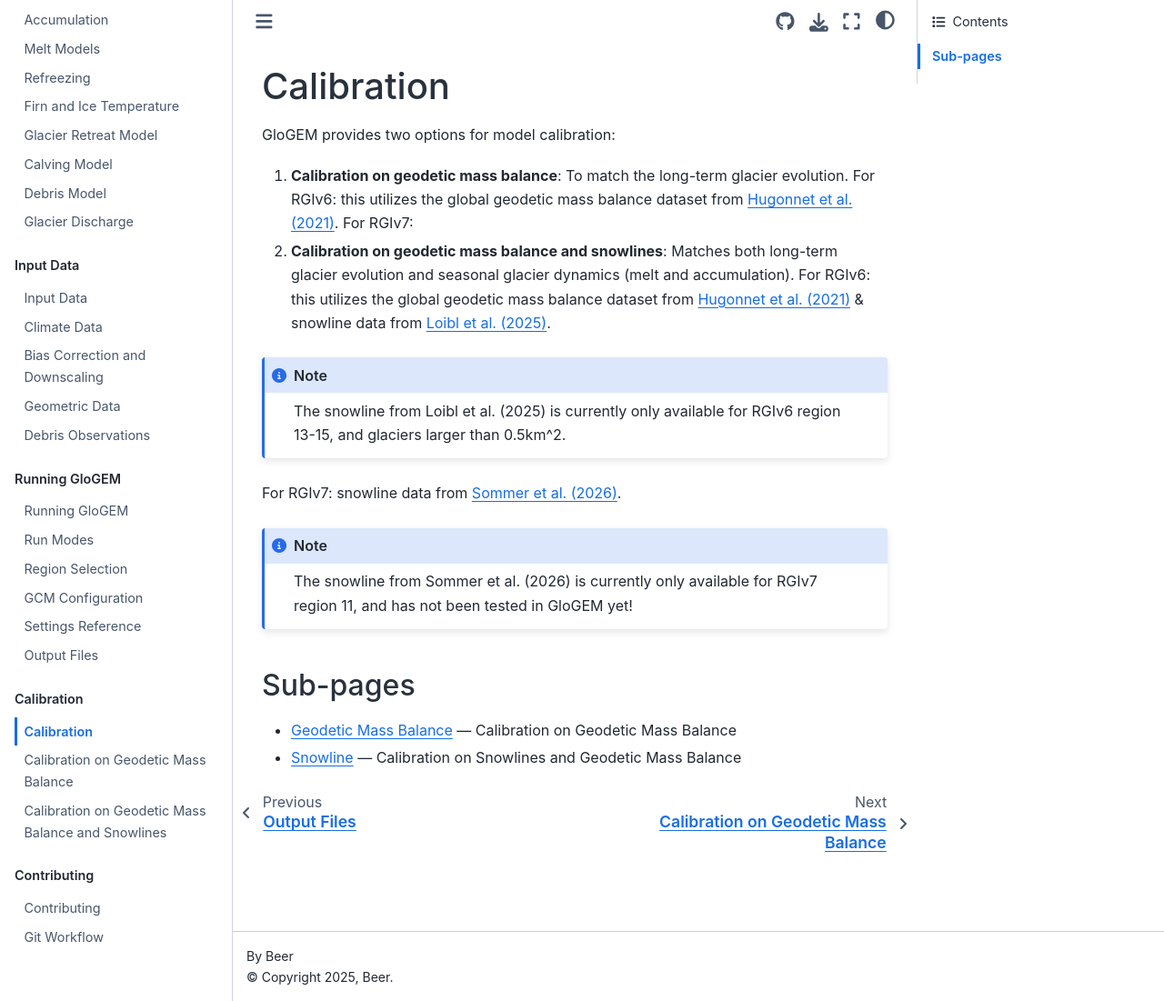
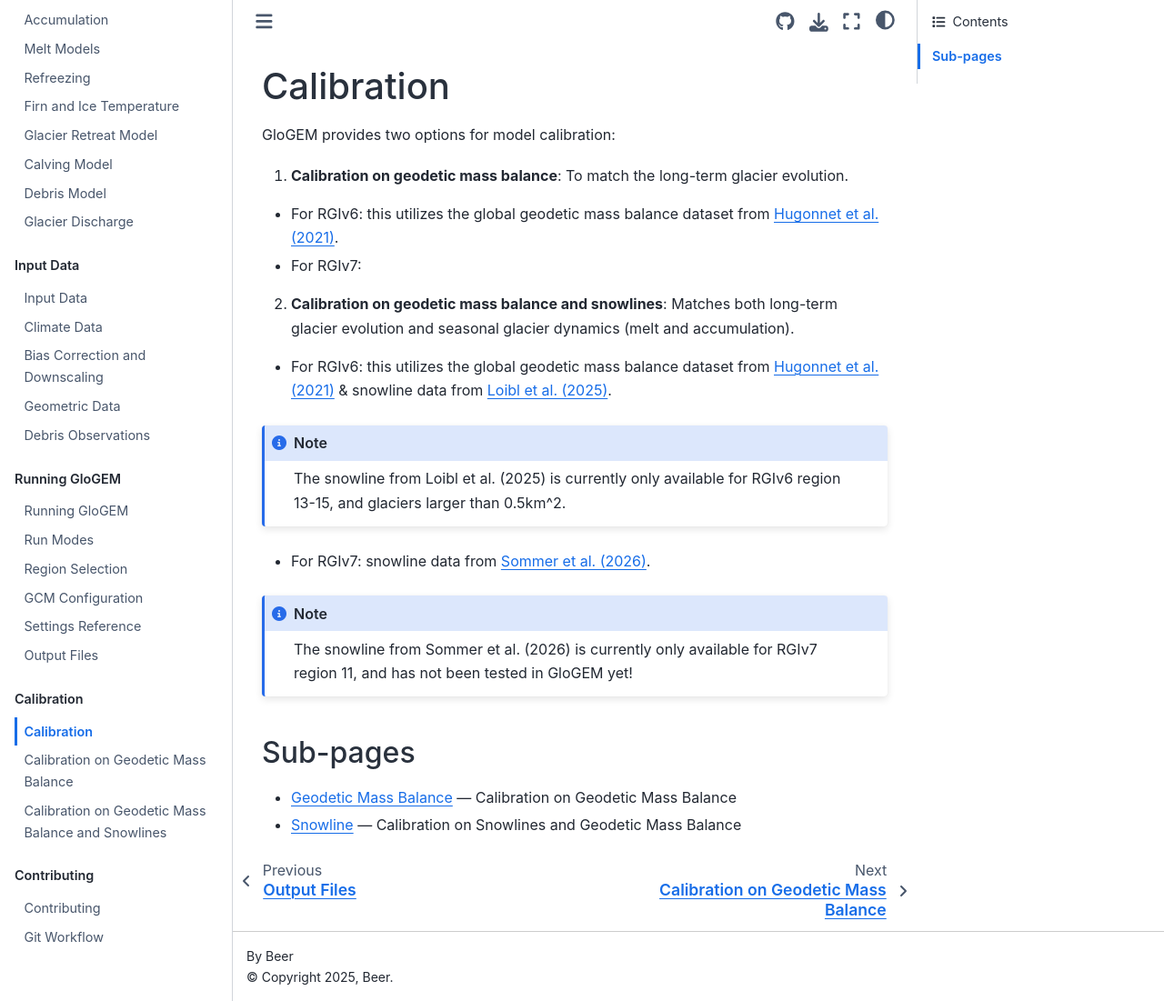
Before and after one commit to eth-vaw-glaciology/GloGEM-doc-temp, a Sphinx documentation site: the page built from docs/source/calibration/index.md, in a window 1280 px wide and 1101 px high. Shown: the whole window at 91% size. Built offline with Sphinx 7.4.7 and the Sphinx Book theme 1.1.4, drawn with Linux system fonts in a browser that asks for light colours.

Commit message:
small correction

````diff
--- a/docs/source/calibration/index.md
+++ b/docs/source/calibration/index.md
@@ -3,17 +3,15 @@
 GloGEM provides two options for model calibration:
 
 1. **Calibration on geodetic mass balance**: To match the long-term glacier evolution.
-For RGIv6: this utilizes the global geodetic mass balance dataset from [Hugonnet et al. (2021)](https://www.nature.com/articles/s41586-021-03436-z).
-For RGIv7:
+- For RGIv6: this utilizes the global geodetic mass balance dataset from [Hugonnet et al. (2021)](https://www.nature.com/articles/s41586-021-03436-z).
+- For RGIv7:
 
 2. **Calibration on geodetic mass balance and snowlines**: Matches both long-term glacier evolution and seasonal glacier dynamics (melt and accumulation).
-For RGIv6: this utilizes the global geodetic mass balance dataset from [Hugonnet et al. (2021)](https://www.nature.com/articles/s41586-021-03436-z) & snowline data from [Loibl et al. (2025)](https://www.nature.com/articles/s41597-024-04309-6).
-
+- For RGIv6: this utilizes the global geodetic mass balance dataset from [Hugonnet et al. (2021)](https://www.nature.com/articles/s41586-021-03436-z) & snowline data from [Loibl et al. (2025)](https://www.nature.com/articles/s41597-024-04309-6).
 ```{note}
 The snowline from Loibl et al. (2025) is currently only available for RGIv6 region 13-15, and glaciers larger than 0.5km^2.
 ```
-For RGIv7: snowline data from [Sommer et al. (2026)](https://doi.org/10.5194/essd-2026-35).
-
+- For RGIv7: snowline data from [Sommer et al. (2026)](https://doi.org/10.5194/essd-2026-35).
 ```{note}
 The snowline from Sommer et al. (2026) is currently only available for RGIv7 region 11, and has not been tested in GloGEM yet!
 ```
````
